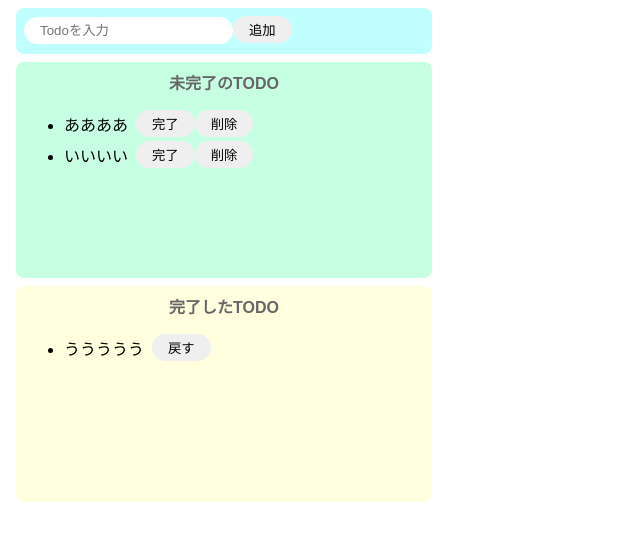
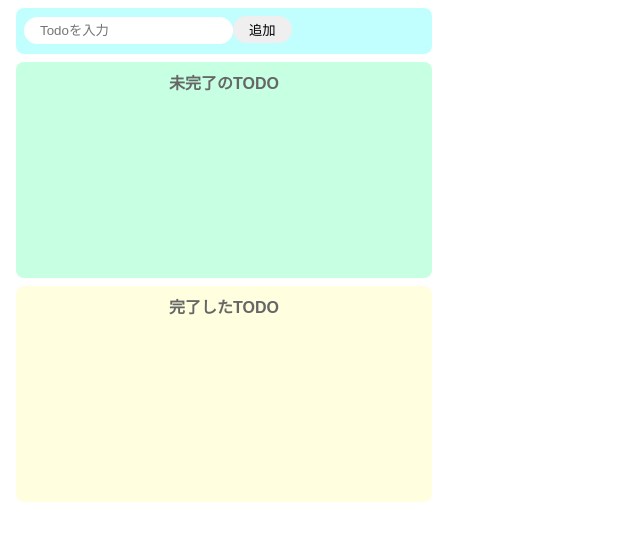
Before and after one commit to ktakaue/todo-react, a React (Create React App) app: page / in a window 1280 px wide. Shown: the top 540 px of the page, without its empty margins (0-640 px from the left). Built offline with nearby package versions, Linux system fonts and the light colour scheme.

Commit message:
バグ修正 戻す処理ボタンを押した際に...completeTodosにincompleteTodosを結合する挙動を期待していたが、...をつけ忘れていたのでバグが発生していた。

```diff
--- a/src/App.jsx
+++ b/src/App.jsx
@@ -3,11 +3,8 @@ import "./styles.css";
 
 export const App = () => {
   const [todoText, setTodoText] = useState("");
-  const [incompleteTodos, setIncompleteTodos] = useState([
-    "ああああ",
-    "いいいい"
-  ]);
-  const [completeTodos, setCompleteTodos] = useState(["ううううう"]);
+  const [incompleteTodos, setIncompleteTodos] = useState([]);
+  const [completeTodos, setCompleteTodos] = useState([]);
 
   const onChangeTodoText = (event) => setTodoText(event.target.value);
   const onClickAdd = () => {
@@ -36,7 +33,7 @@ export const App = () => {
     const newCompleteTodos = [...completeTodos];
     newCompleteTodos.splice(index, 1);
 
-    const newIncompleteTodos = [incompleteTodos, completeTodos[index]];
+    const newIncompleteTodos = [...incompleteTodos, completeTodos[index]];
     setCompleteTodos(newCompleteTodos);
     setIncompleteTodos(newIncompleteTodos);
   };
```
